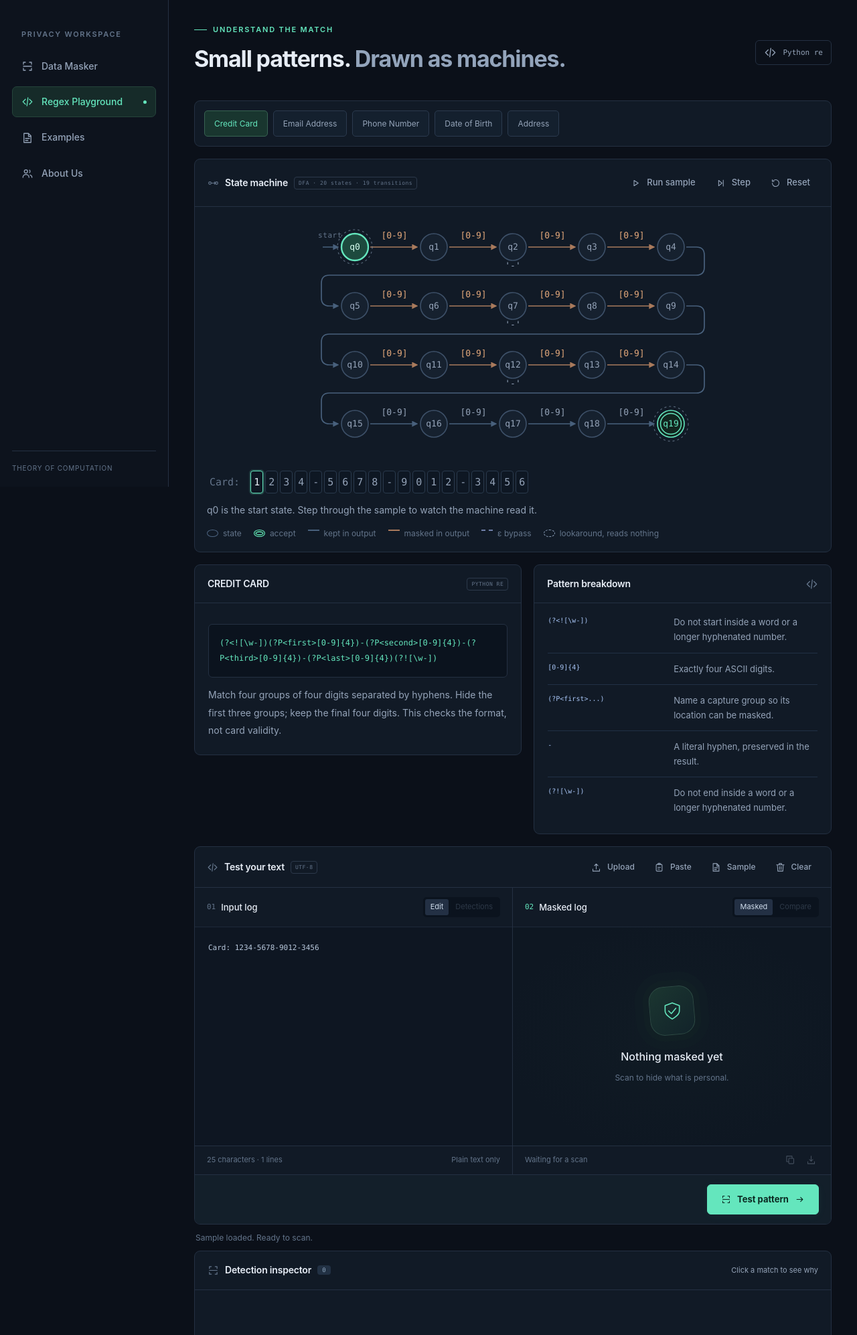
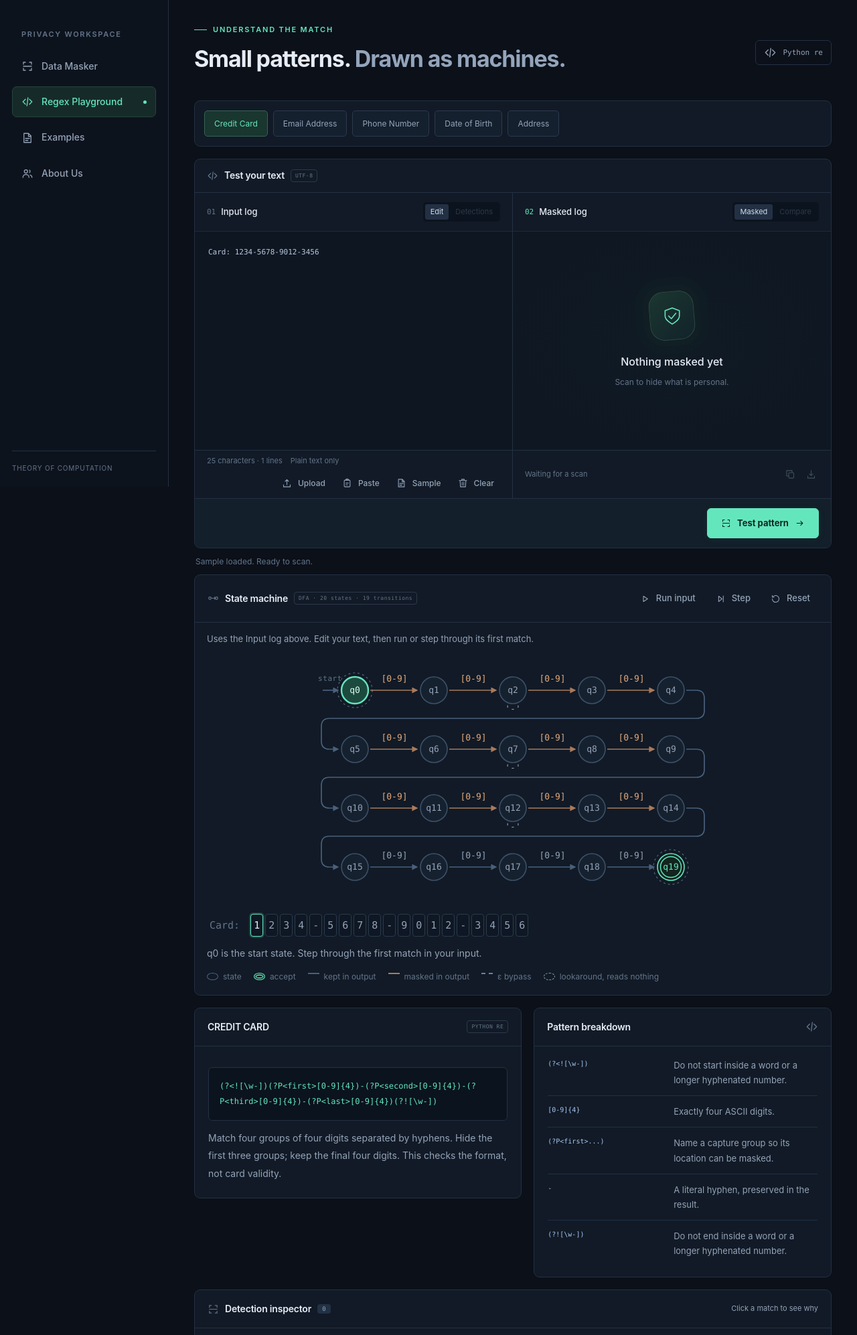
Before and after one commit to 333m-c/ManeeMena-PDPA, a Flask app: page /regex-playground in a window 1280 px wide. Shown: the part 73-2067 px from the top of the page at 67% size. Run offline with Flask 3, Linux system fonts and the light colour scheme; a map, chart or similar area stays blank.

Commit message:
fix button

```diff
--- a/app.py
+++ b/app.py
@@ -73,7 +73,13 @@ def create_app(test_config=None):
         if any(type(value) is not bool for value in settings.values()):
             return error("Each rule must be true or false.")
         enabled = [key for key in RULE_MAP if settings.get(key, True)]
-        return jsonify(success=True, **mask_text(text, enabled))
+        trace_rule = payload.get("trace_rule")
+        if "trace_rule" in payload and (not isinstance(trace_rule, str) or trace_rule not in enabled):
+            return error("Choose an enabled masking rule to trace.")
+        result = mask_text(text, enabled)
+        if trace_rule is not None:
+            result["machine"] = RULE_MAP[trace_rule].machine(text)
+        return jsonify(success=True, **result)
 
     def error(message, status=400):
         return jsonify(success=False, error=message), status
--- a/static/css/style.css
+++ b/static/css/style.css
@@ -715,7 +715,8 @@ h1>span {
 }
 
 .toolbar-actions>.button {
-  font-size:12px
+  font-size:12px;
+  padding:5px 8px
 }
 
 .editors {
@@ -724,7 +725,9 @@ h1>span {
 }
 
 .editor {
-  min-width:0
+  min-width:0;
+  display:flex;
+  flex-direction:column
 }
 
 .input-editor {
@@ -868,6 +871,7 @@ h1>span {
 }
 
 .editor-footer {
+  flex:1;
   min-height:43px;
   border-top:1px solid var(--border);
   display:flex;
@@ -877,6 +881,21 @@ h1>span {
   color:var(--faint);
   font-size:11px;
   gap:10px
+}
+
+.input-footer {
+  flex-wrap:wrap
+}
+
+.input-meta {
+  display:flex;
+  flex-wrap:wrap;
+  gap:3px 12px;
+  line-height:1.5
+}
+
+.input-footer .toolbar-actions {
+  margin-left:auto
 }
 
 .editor-footer>span {
@@ -1757,6 +1776,13 @@ mark {
   }
 }
 
+@media(max-width:400px) {
+  .input-footer .toolbar-actions {
+    display:grid;
+    grid-template-columns:repeat(2,minmax(0,1fr))
+  }
+}
+
 .clipboard-fallback {
   position:fixed;
   left:-9999px;
@@ -1822,6 +1848,12 @@ mark {
 
 .machine-panel {
   margin-bottom:18px
+}
+
+.machine-help {
+  padding:14px 18px 6px;
+  color:var(--muted);
+  font-size:13px
 }
 
 .machine-controls {
--- a/static/js/app.js
+++ b/static/js/app.js
@@ -23,6 +23,7 @@
   let activeDetection = null;
   let revealed = false;
   let machine = null;
+  let machineReady = false;
   let traceStep = -1;
   let playTimer = null;
 
@@ -55,6 +56,7 @@
     $("scan").disabled = value;
     $("scan").closest(".workspace").setAttribute("aria-busy", String(value));
     setText("scan-label", value ? "Scanning…" : playground ? "Test pattern" : "Scan & Mask");
+    if (playground) updateMachineControls();
   }
 
   function invalidate(message = "Input or rules changed. Scan again.") {
@@ -94,6 +96,7 @@
     rules.forEach((rule) => setText(`count-${rule.key}`, enabled[rule.key] ? "Ready to detect" : "Disabled"));
     updateCounters();
     renderViews();
+    if (playground && machine) resetMachineInput();
   }
 
   // Python offsets count Unicode code points, while JS string offsets count
@@ -205,7 +208,7 @@
       $("scan-error").hidden = false;
       setText("scan-status", "Your text has not been sent.");
       input.focus();
-      return;
+      return false;
     }
     const scanRevision = revision;
     controller = new AbortController();
@@ -216,11 +219,11 @@
     try {
       const response = await fetch("/api/mask", {
         method: "POST", headers: { "Content-Type": "application/json" },
-        body: JSON.stringify({ text, rules: enabledRules() }), signal: requestController.signal,
+        body: JSON.stringify({ text, rules: enabledRules(), ...(playground ? { trace_rule: selectedRule } : {}) }), signal: requestController.signal,
         cache: "no-store",
       });
       const payload = await response.json();
-      if (scanRevision !== revision) return;
+      if (scanRevision !== revision) return false;
       if (!response.ok || !payload.success) throw new Error(payload.error || "The scan could not be completed.");
       result = payload;
       scannedText = text;
@@ -230,16 +233,26 @@
       updateResultStats();
       renderInspector();
       renderViews();
+      if (playground) {
+        machine = payload.machine;
+        machineReady = true;
+        traceStep = -1;
+        renderTape(machine);
+        showTrace();
+      }
       const unchanged = payload.detections.filter((detection) => !detection.changes.length).length;
       const allDisabled = Object.values(enabledRules()).every((enabled) => !enabled);
       setText("scan-status", allDisabled
         ? "All rules are disabled, so nothing was checked."
         : `Scan complete · ${payload.total_detected} ${payload.total_detected === 1 ? "match" : "matches"}.${unchanged ? ` ${unchanged} short email ${unchanged === 1 ? "username stays" : "usernames stay"} visible.` : ""}`);
+      return true;
     } catch (error) {
-      if (scanRevision !== revision) return;
+      if (scanRevision !== revision) return false;
       setText("scan-error", timedOut ? "The scan timed out. Try a smaller log." : error instanceof TypeError || error instanceof SyntaxError ? "Unable to reach the masking service." : error.message);
       $("scan-error").hidden = false;
       setText("scan-status", "Scan unsuccessful. Your input is still here.");
+      if (playground) setText("machine-caption", "Unable to test this input. Try again.");
+      return false;
     } finally {
       clearTimeout(timeout);
       if (scanRevision === revision) { controller = null; busy(false); }
@@ -422,8 +435,7 @@
   });
 
   // ---- Automaton drawing -------------------------------------------------
-  // Each rule ships the states and transitions its pattern expands to, plus a
-  // replay of its own sample produced by the same Python module that scans.
+  // Python supplies the states, transitions and a replay of the current input.
   const SVG = "http://www.w3.org/2000/svg";
   const RADIUS = 20, COLUMN = 118, BASE_ROW = 88, LOOP_ROOM = 48, SKIP_ROOM = 54, MARGIN = 46, EDGE_PAD = 34;
   const PROBE = Array.from("0123456789AZaz_.-+%@/: \t");
@@ -572,10 +584,26 @@
       cell.classList.toggle("read", index < head);
       cell.classList.toggle("head", index === head);
     });
-    const done = traceStep >= machine.trace.length - 1;
-    $("machine-step").disabled = done;
+    const done = machineReady && traceStep >= machine.trace.length - 1;
+    updateMachineControls();
+    if (!machineReady) {
+      setText("machine-caption", !input.value.trim()
+        ? "Enter text in Input log above, or load a sample."
+        : characters(input.value).length > limit
+          ? "Keep your input within 50,000 characters."
+          : "Input changed. Run input, Step or Test pattern to update the machine.");
+      return;
+    }
+    if (!machine.matched) {
+      setText("machine-caption", "No match for this pattern in your input. Edit Input log and try again.");
+      return;
+    }
+    if (!machine.trace.length) {
+      setText("machine-caption", "A match was found, but its path could not be drawn.");
+      return;
+    }
     if (!move) {
-      setText("machine-caption", `${machine.states[0].id} is the start state. Step through the sample to watch the machine read it.`);
+      setText("machine-caption", `${machine.states[0].id} is the start state. Step through the first match in your input.`);
       return;
     }
     const edge = machine.edges[move.edge];
@@ -583,25 +611,44 @@
     const action = edge.kind === "skip"
       ? `takes the ε bypass to ${machine.states[move.to].id}`
       : `reads “${move.text}” and ${destination}`;
-    setText("machine-caption", `${machine.states[edge.from].id} ${action} · ${edge.meaning}${done ? " · accepted" : ""}`);
+    const accepted = done && machine.matched && machine.states[move.to].kind === "accept";
+    setText("machine-caption", `${machine.states[edge.from].id} ${action} · ${edge.meaning}${accepted ? " · accepted" : ""}`);
+  }
+
+  function updateMachineControls() {
+    const unavailable = $("scan").disabled || !input.value.trim() || characters(input.value).length > limit
+      || (machineReady && !machine?.trace.length);
+    $("machine-play").disabled = unavailable;
+    $("machine-step").disabled = unavailable || (machineReady && traceStep >= machine.trace.length - 1);
+    $("machine-reset").disabled = $("scan").disabled || !machineReady || !machine?.trace.length;
   }
 
   function stopPlaying() {
     clearInterval(playTimer);
     playTimer = null;
-    setText("machine-play-label", "Run sample");
+    setText("machine-play-label", "Run input");
     $("machine-play").classList.remove("playing");
   }
 
   function renderMachine(key) {
-    machine = machines[key];
-    if (!machine) return;
+    drawMachine(machines[key]);
+    setText("machine-badge", classify(machines[key]));
+    resetMachineInput();
+  }
+
+  function resetMachineInput() {
     stopPlaying();
     traceStep = -1;
-    setText("machine-badge", classify(machine));
-    drawMachine(machine);
+    const sample = machines[selectedRule];
+    machineReady = input.value === sample.input;
+    machine = machineReady ? sample : { ...sample, input: input.value, offset: 0, trace: [], matched: null };
     renderTape(machine);
     showTrace();
+  }
+
+  async function prepareMachine() {
+    if (!machineReady && !await scan()) return false;
+    return machineReady && machine.matched && machine.trace.length > 0;
   }
 
   function stepMachine() {
@@ -612,20 +659,21 @@
   }
 
   if (playground) {
-    $("machine-step").addEventListener("click", () => {
+    $("machine-step").addEventListener("click", async () => {
       stopPlaying();
-      stepMachine();
+      if (await prepareMachine()) stepMachine();
     });
     $("machine-reset").addEventListener("click", () => {
       stopPlaying();
       traceStep = -1;
       showTrace();
     });
-    $("machine-play").addEventListener("click", () => {
+    $("machine-play").addEventListener("click", async () => {
       if (playTimer) {
         stopPlaying();
         return;
       }
+      if (!await prepareMachine()) return;
       if (traceStep >= machine.trace.length - 1) traceStep = -1;
       setText("machine-play-label", "Pause");
       $("machine-play").classList.add("playing");
@@ -651,6 +699,7 @@
   }
 
   function selectPattern(key) {
+    const useSample = !machine || input.value === ruleMap[selectedRule].sample;
     selectedRule = key;
     const rule = ruleMap[key];
     document.querySelectorAll(".pattern-choice").forEach((button) => button.setAttribute("aria-pressed", String(button.dataset.rule === key)));
@@ -659,7 +708,8 @@
     setText("pattern-description", rule.description);
     renderTokens($("pattern-tokens"), rule);
     renderMachine(key);
-    loadSample();
+    if (useSample) loadSample();
+    else invalidate("Pattern changed. Ready to test your text.");
   }
   if (playground) {
     document.querySelectorAll(".pattern-choice").forEach((button) => button.addEventListener("click", () => selectPattern(button.dataset.rule)));
--- a/templates/playground.html
+++ b/templates/playground.html
@@ -5,18 +5,20 @@
 {% block content %}
 <section class="page-heading"><div><div class="eyebrow"><span class="tiny-line"></span> UNDERSTAND THE MATCH</div><h1>Small patterns. <span>Drawn as machines.</span></h1></div><span class="outline-badge">{{ icon('code') }} Python re</span></section>
 <div class="pattern-selector panel" role="group" aria-label="Select a regex rule">{% for rule in rules %}<button type="button" class="pattern-choice rule-{{ rule.key }}" data-rule="{{ rule.key }}" aria-pressed="{{ 'true' if loop.first else 'false' }}">{{ rule.label }}</button>{% endfor %}</div>
+{{ workspace(true) }}
 <section class="panel machine-panel" aria-labelledby="machine-heading">
     <div class="panel-heading">
         <div class="section-title">{{ icon('graph') }}<h2 id="machine-heading">State machine</h2><span id="machine-badge" class="small-badge">NFA</span></div>
         <div class="machine-controls">
-            <button type="button" id="machine-play" class="button button-subtle">{{ icon('play') }}<span id="machine-play-label">Run sample</span></button>
+            <button type="button" id="machine-play" class="button button-subtle">{{ icon('play') }}<span id="machine-play-label">Run input</span></button>
             <button type="button" id="machine-step" class="button button-subtle">{{ icon('step') }}Step</button>
             <button type="button" id="machine-reset" class="button button-subtle">{{ icon('reset') }}Reset</button>
         </div>
     </div>
+    <p class="machine-help">Uses the Input log above. Edit your text, then run or step through its first match.</p>
     <div id="machine-canvas" class="machine-canvas" role="img" aria-labelledby="machine-heading machine-caption"></div>
     <div id="machine-tape" class="machine-tape"></div>
-    <p id="machine-caption" class="machine-caption"></p>
+    <p id="machine-caption" class="machine-caption" role="status" aria-live="polite"></p>
     <div class="machine-legend">
         <span><i class="legend-state"></i>state</span>
         <span><i class="legend-accept"></i>accept</span>
@@ -36,6 +38,5 @@
         <div id="pattern-tokens" class="token-list"></div>
     </section>
 </div>
-{{ workspace(true) }}
 {{ inspector() }}
 {% endblock %}
--- a/templates/workspace.html
+++ b/templates/workspace.html
@@ -1,13 +1,16 @@
 {% from 'icons.html' import icon %}
 {% macro workspace(playground=false) %}
 <section class="workspace panel" aria-label="Masking workspace">
-    <div class="workspace-toolbar"><div class="section-title">{{ icon('code') }}<h2>{{ 'Test your text' if playground else 'Masking workspace' }}</h2><span class="small-badge">UTF-8</span></div><div class="toolbar-actions"><button id="upload" class="button button-subtle" type="button">{{ icon('upload') }}Upload</button><button id="paste" class="button button-subtle" type="button">{{ icon('paste') }}Paste</button><button id="load-sample" class="button button-subtle" type="button">{{ icon('file') }}Sample</button><button id="clear" class="button button-subtle" type="button">{{ icon('clear') }}Clear</button></div></div>
-    <input id="file-input" type="file" accept=".txt,.log,.csv,.tsv,.json,.md,.xml,.yml,.yaml,.ini,.env,text/*" hidden>
+    <div class="workspace-toolbar"><div class="section-title">{{ icon('code') }}<h2>{{ 'Test your text' if playground else 'Masking workspace' }}</h2><span class="small-badge">UTF-8</span></div></div>
     <div class="editors">
         <section class="editor input-editor" aria-labelledby="input-label">
             <div class="editor-heading"><label id="input-label" for="input-log"><span class="editor-number">01</span> Input log</label><div class="segmented" aria-label="Input view"><button type="button" id="edit-view" aria-pressed="true">Edit</button><button type="button" id="detected-view" aria-pressed="false" disabled>Detections</button></div></div>
             <div class="editor-body" id="drop-zone"><textarea id="input-log" spellcheck="false" autocapitalize="off" autocomplete="off" autocorrect="off" aria-describedby="input-help input-count" placeholder="Paste your text, or drop a text file here…"></textarea><pre id="source-preview" class="code-preview" tabindex="0" aria-label="Highlighted original text" hidden></pre><div class="drop-hint">{{ icon('upload') }}Drop to load</div></div>
-            <div class="editor-footer"><span id="input-count">0 characters <span>·</span> 0 lines</span><span id="input-help">Plain text only</span></div>
+            <div class="editor-footer input-footer">
+                <div class="input-meta"><span id="input-count">0 characters · 0 lines</span><span id="input-help">Plain text only</span></div>
+                <div class="toolbar-actions" role="group" aria-label="Input actions"><button id="upload" class="button button-subtle" type="button">{{ icon('upload') }}Upload</button><button id="paste" class="button button-subtle" type="button">{{ icon('paste') }}Paste</button><button id="load-sample" class="button button-subtle" type="button">{{ icon('file') }}Sample</button><button id="clear" class="button button-subtle" type="button">{{ icon('clear') }}Clear</button></div>
+                <input id="file-input" type="file" accept=".txt,.log,.csv,.tsv,.json,.md,.xml,.yml,.yaml,.ini,.env,text/*" hidden>
+            </div>
         </section>
         <section class="editor output-editor" aria-labelledby="output-label">
             <div class="editor-heading"><h3 id="output-label"><span class="editor-number accent">02</span> Masked log</h3><div class="segmented" aria-label="Output view"><button type="button" id="masked-view" aria-pressed="true">Masked</button><button type="button" id="compare-view" aria-pressed="false" disabled>Compare</button></div></div>
```
Also changed, not shown: regex/rule.py (+44 -29 lines), tests/browser_check.py (+78 -3 lines), tests/test_app.py (+50 -0 lines), README.md.
